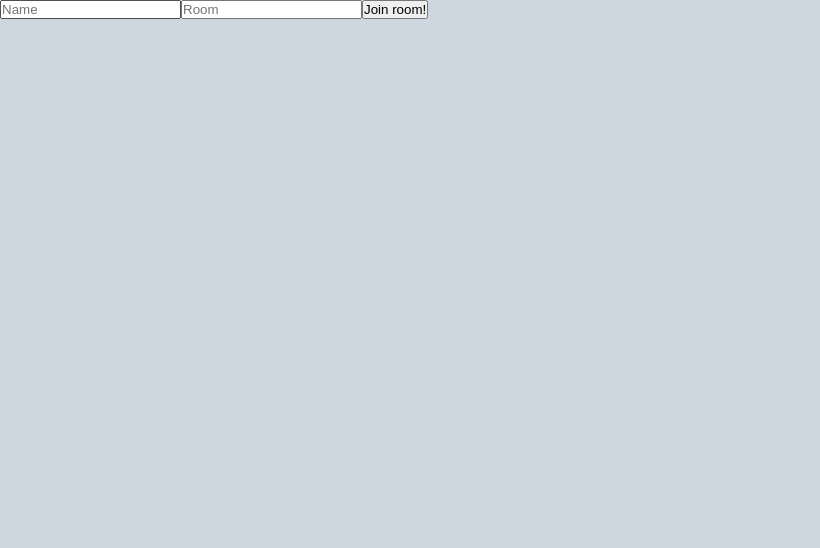
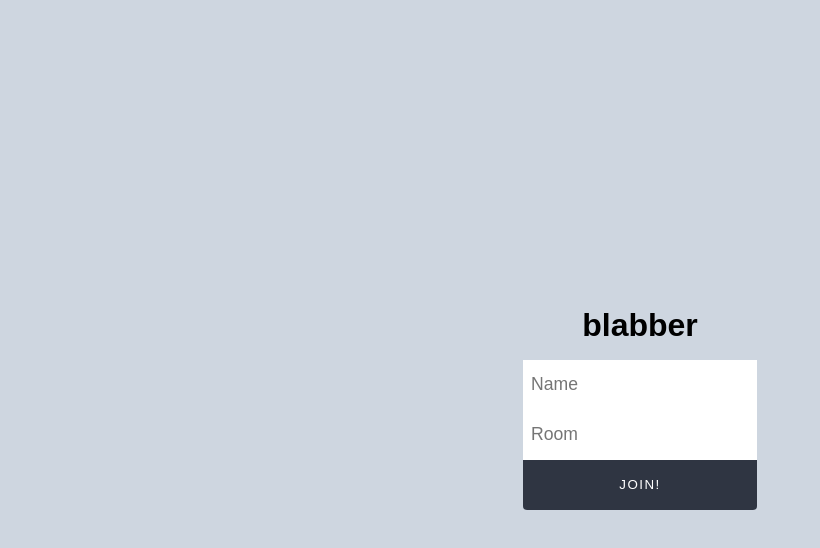
Before and after one commit to aanndch/blabber, a React (Create React App) app in the folder client/: page / in a window 1280 px wide. Shown: the top 548 px of the page, without its empty margins (0-820 px from the left). Built offline with nearby package versions, Linux system fonts and the light colour scheme.

Commit message:
Added lobby styles and fixed chat styling

```diff
--- a/client/src/App.css
+++ b/client/src/App.css
@@ -8,3 +8,11 @@
 body {
   background-color: #ced6e0;
 }
+
+.container {
+  min-height: 100vh;
+  width: 100vw;
+  display: flex;
+  justify-content: center;
+  align-items: center;
+}
--- a/client/src/components/Chat/Chat.css
+++ b/client/src/components/Chat/Chat.css
@@ -1,11 +1,3 @@
-.container {
-  min-height: 100vh;
-  width: 100vw;
-  display: flex;
-  justify-content: center;
-  align-items: center;
-}
-
 .chat-box {
   width: 50%;
   padding: 1rem;
@@ -28,7 +20,7 @@
 }
 
 .message {
-  width: 70%;
+  max-width: 70%;
   margin: 0.5rem;
   padding: 0.5rem;
   color: #2f3542;
--- a/client/src/components/Lobby/Lobby.css
+++ b/client/src/components/Lobby/Lobby.css
@@ -0,0 +1,39 @@
+.join-creds {
+  display: flex;
+  flex-direction: column;
+}
+
+.join-creds h1 {
+  margin: 1rem 0;
+  text-align: center;
+}
+
+.join-creds input:first-child {
+  border: none;
+  border-radius: 4px 4px 0 0;
+  border-bottom: 1px solid #2f3542;
+}
+
+.join-creds input {
+  border: none;
+  height: 50px;
+  font-size: 1.1rem;
+  padding-left: 0.5rem;
+  outline: none;
+}
+
+.join-creds button {
+  width: 100%;
+  height: 50px;
+  background-color: #2f3542;
+  box-shadow: none;
+  color: white;
+  border: none;
+  padding: 0.4rem 0.5rem;
+  letter-spacing: 1.5px;
+  border-radius: 0 0 4px 4px;
+}
+
+.join-creds button:hover {
+  cursor: pointer;
+}
--- a/client/src/components/Lobby/Lobby.js
+++ b/client/src/components/Lobby/Lobby.js
@@ -14,7 +14,9 @@ const Lobby = () => {
   };
 
   return (
-    <div>
+    <div className="container">
+      <div className="join-creds">
+        <h1>blabber</h1>
         <input
           type="text"
           placeholder="Name"
@@ -28,8 +30,9 @@ const Lobby = () => {
           onChange={e => setRoom(e.target.value)}
         />
         <Link to={`/chat?name=${name}&room=${room}`} onClick={e => joinChat(e)}>
-        <button type="submit">Join room!</button>
+          <button type="submit">JOIN!</button>
         </Link>
+      </div>
     </div>
   );
 };
--- a/client/src/components/Message/Message.js
+++ b/client/src/components/Message/Message.js
@@ -7,8 +7,7 @@ const Message = ({ user, message, name }) => {
   const isSentByAdmin = user === "admin";
 
   const messageStyle = {
-    alignSelf: isSentByCurrentUser && "flex-end",
-    textAlign: isSentByCurrentUser && "end",
+    alignSelf: isSentByCurrentUser ? "flex-end" : "flex-start",
     backgroundColor: isSentByCurrentUser
       ? "#74b9ff"
       : isSentByAdmin
```
Lines whose indentation alone changed are shown as unchanged.
